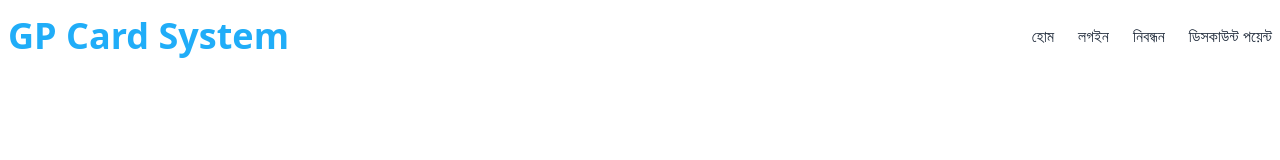
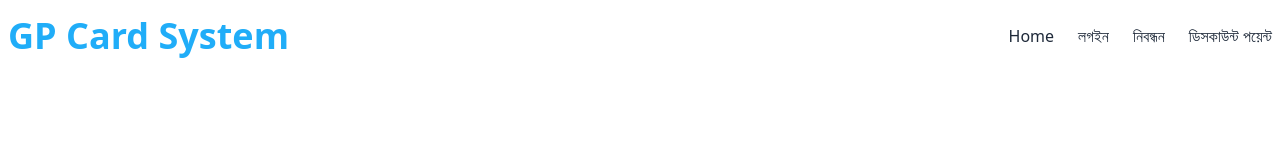
Before and after one commit to shahriaraf/GP-Card-System, a React (Vite) app: page / in a window 1280 px wide. Shown: the top 160 px of the page. Built offline with nearby package versions, Linux system fonts and the light colour scheme.

Commit message:
added things

```diff
--- a/src/App.jsx
+++ b/src/App.jsx
@@ -14,7 +14,7 @@ function App() {
     <Router>
       <Navbar></Navbar>
       <Routes>
-        <Route path="/হোম" element={<Home></Home>} />
+        <Route path="/Home" element={<Home></Home>} />
         <Route path="/লগইন" element={<Login></Login>} />
         <Route path="/নিবন্ধন" element={<Register></Register>} />
         {/* Add more routes as needed */}
--- a/src/Layout/Navbar.jsx
+++ b/src/Layout/Navbar.jsx
@@ -5,7 +5,7 @@ const Navbar = () => {
   const [isOpen, setIsOpen] = useState(false);
   const [scrolled, setScrolled] = useState(false);
 
-  const navLinks = ["হোম", "লগইন", "নিবন্ধন", "ডিসকাউন্ট পয়েন্ট"];
+  const navLinks = ["Home", "লগইন", "নিবন্ধন", "ডিসকাউন্ট পয়েন্ট"];
 
   useEffect(() => {
     const handleScroll = () => {
```
